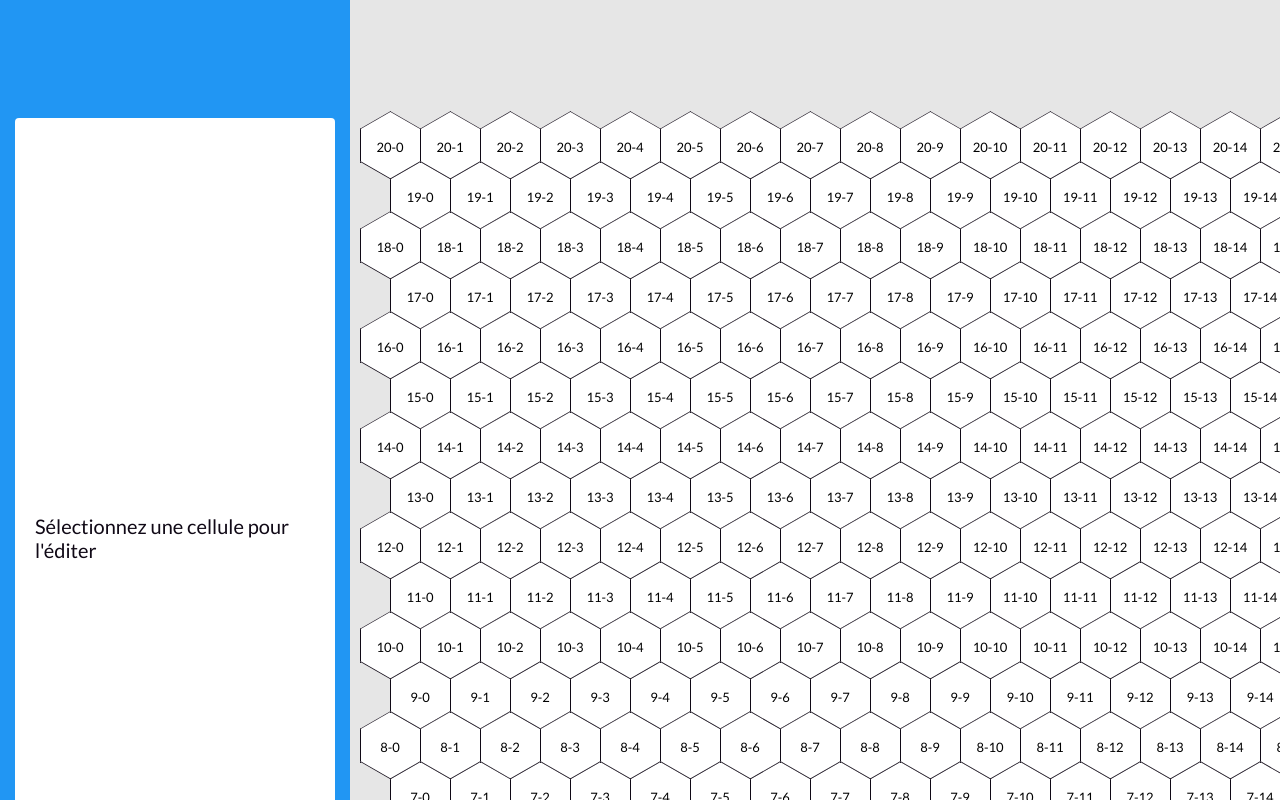
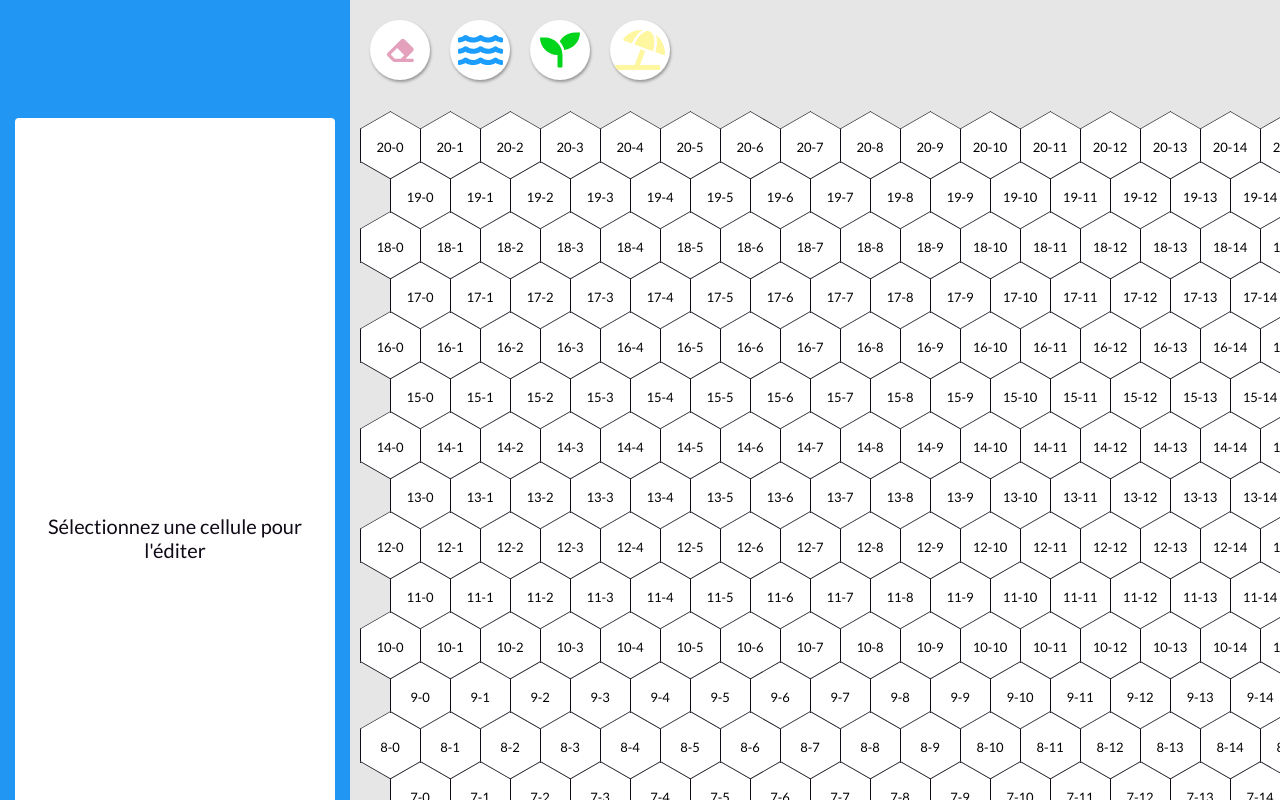
Before and after one commit to jmn69/web-map-editor, a React (Create React App) app: page / in a window 1280 px wide. Shown: the top 800 px of the page. Built offline with nearby package versions, Linux system fonts and the light colour scheme.

Commit message:
Toolbar field type buttons

```diff
--- a/package.json
+++ b/package.json
@@ -3,6 +3,9 @@
   "version": "0.1.0",
   "private": true,
   "dependencies": {
+    "@fortawesome/fontawesome-svg-core": "^1.2.0-14",
+    "@fortawesome/free-solid-svg-icons": "^5.1.0-11",
+    "@fortawesome/react-fontawesome": "^0.1.4",
     "prop-types": "^15.7.2",
     "react": "^16.11.0",
     "react-app-polyfill": "^1.0.4",
@@ -10,6 +13,7 @@
     "react-scripts": "3.2.0",
     "react-scroll": "^1.7.15",
     "react-select": "^3.0.8",
+    "react-tooltip": "^3.11.2",
     "styled-components": "^4.4.1"
   },
   "scripts": {
--- a/src/App.js
+++ b/src/App.js
@@ -1,4 +1,12 @@
 import React, { useState } from 'react';
+import { library } from '@fortawesome/fontawesome-svg-core';
+import {
+  faCircleNotch,
+  faWater,
+  faEraser,
+  faSeedling,
+  faUmbrellaBeach,
+} from '@fortawesome/free-solid-svg-icons';
 
 import {
   Container,
@@ -9,8 +17,12 @@ import {
   ContentWrapper,
   EditorContainer,
   MapInnerContainer,
+  ToolbarWrapper,
 } from './App.s';
 import Editor from './Editor';
+import Toolbar from './Toolbar';
+
+library.add(faCircleNotch, faWater, faEraser, faSeedling, faUmbrellaBeach);
 
 const VERTICAL_SPACE = 50;
 const HORIZONTAL_SPACE = 40;
@@ -70,7 +82,12 @@ export default () => {
           />
         </EditorContainer>
         <MapContainer>
-          <MapInnerContainer>{hexes}</MapInnerContainer>
+          <MapInnerContainer>
+            <ToolbarWrapper>
+              <Toolbar />
+            </ToolbarWrapper>
+            {hexes}
+          </MapInnerContainer>
         </MapContainer>
       </AppContainer>
     </Container>
--- a/src/App.s.js
+++ b/src/App.s.js
@@ -87,21 +87,21 @@ export const Hexagone = styled.div`
   background-color: ${props => selectBackgroundByFieldType(props.fieldType)};
 
   &:hover {
-    border-left: solid 1px ${props => props.theme.colors.primary};
-    border-right: solid 1px ${props => props.theme.colors.primary};
+    border-left: solid 1px ${props => props.theme.colors.accent};
+    border-right: solid 1px ${props => props.theme.colors.accent};
     z-index: 9999;
-    background-color: rgb(33, 150, 243);
-    opacity: 0.3;
+    background-color: rgb(255, 86, 19);
+    opacity: 0.4;
   }
 
   &:hover:before {
-    border-top: solid 1.4142px ${props => props.theme.colors.primary};
-    border-right: solid 1.4142px ${props => props.theme.colors.primary};
+    border-top: solid 1.4142px ${props => props.theme.colors.accent};
+    border-right: solid 1.4142px ${props => props.theme.colors.accent};
   }
 
   &:hover:after {
-    border-bottom: solid 1.4142px ${props => props.theme.colors.primary};
-    border-left: solid 1.4142px ${props => props.theme.colors.primary};
+    border-bottom: solid 1.4142px ${props => props.theme.colors.accent};
+    border-left: solid 1.4142px ${props => props.theme.colors.accent};
   }
 
   &:before {
@@ -130,3 +130,12 @@ export const ContentWrapper = styled.div`
   width: 60px;
   cursor: pointer;
 `;
+
+export const ToolbarWrapper = styled.div`
+  position: absolute;
+  top: 10px;
+  left: 0;
+  z-index: 20000;
+  height: 80px;
+  width: 100%;
+`;
--- a/src/Editor.s.js
+++ b/src/Editor.s.js
@@ -59,6 +59,7 @@ export const ContentContainer = styled.div`
 export const EmptyCellText = styled.span`
   font-size: 20px;
   color: ${props => props.theme.colors.black};
+  text-align: center;
 `;
 
 export const Gutter = styled.div`
--- /dev/null
+++ b/src/Toolbar.js
@@ -0,0 +1,70 @@
+import React from 'react';
+import { FontAwesomeIcon } from '@fortawesome/react-fontawesome';
+import ReactTooltip from 'react-tooltip';
+
+import Circle from 'common/components/Circle';
+
+import { Container, CircleWrapper } from './Toolbar.s';
+
+export default () => {
+  return (
+    <Container>
+      <CircleWrapper>
+        <Circle data-tip data-for='eraser' bg='white'>
+          <FontAwesomeIcon size='lg' color='#e4a1bb' icon='eraser' />
+        </Circle>
+      </CircleWrapper>
+      <CircleWrapper>
+        <Circle data-tip data-for='water' bg='white'>
+          <FontAwesomeIcon size='2x' color='#1C9EFF' icon='water' />
+        </Circle>
+      </CircleWrapper>
+      <CircleWrapper>
+        <Circle data-tip data-for='plain' bg='white'>
+          <FontAwesomeIcon size='2x' color='#00D41B' icon='seedling' />
+        </Circle>
+      </CircleWrapper>
+      <CircleWrapper>
+        <Circle data-tip data-for='sand' bg='white'>
+          <FontAwesomeIcon size='2x' color='#FFF6A0' icon='umbrella-beach' />
+        </Circle>
+      </CircleWrapper>
+      <ReactTooltip
+        className='menuTooltip'
+        id='eraser'
+        place='bottom'
+        type='dark'
+        effect='solid'
+      >
+        Réinitialise la cellule
+      </ReactTooltip>
+      <ReactTooltip
+        className='menuTooltip'
+        id='water'
+        place='bottom'
+        type='dark'
+        effect='solid'
+      >
+        Eau
+      </ReactTooltip>
+      <ReactTooltip
+        className='menuTooltip'
+        id='plain'
+        place='bottom'
+        type='dark'
+        effect='solid'
+      >
+        Plaine
+      </ReactTooltip>
+      <ReactTooltip
+        className='menuTooltip'
+        id='sand'
+        place='bottom'
+        type='dark'
+        effect='solid'
+      >
+        Désert
+      </ReactTooltip>
+    </Container>
+  );
+};
--- /dev/null
+++ b/src/Toolbar.s.js
@@ -0,0 +1,12 @@
+import styled from 'styled-components/macro';
+
+export const Container = styled.div`
+  display: flex;
+  height: 80px;
+  padding: 0 20px;
+  align-items: center;
+`;
+
+export const CircleWrapper = styled.div`
+  margin-right: 20px;
+`;
--- /dev/null
+++ b/src/common/components/Circle.js
@@ -0,0 +1,22 @@
+import styled from 'styled-components';
+
+export default styled.div`
+  background: ${props => (props.bg ? props.bg : props.theme.colors.darkGray)};
+  border-radius: 50%;
+  height: 60px;
+  padding: 2px;
+  display: flex;
+  color: ${props => (props.color ? props.color : props.theme.colors.white)};
+  justify-content: center;
+  align-items: center;
+  width: 60px;
+  font-size: ${props => props.theme.fontSizes.large};
+  box-shadow: 1px 2px 3px rgba(0, 0, 0, 0.35);
+  cursor: pointer;
+  box-sizing: border-box;
+  overflow: hidden;
+
+  &:hover {
+    border: 3px solid ${props => props.theme.colors.accentLight};
+  }
+`;
--- a/src/themes/styledTheme.js
+++ b/src/themes/styledTheme.js
@@ -1,7 +1,8 @@
 export default {
   colors: {
     primary: '#2196f3',
-    accent: '#4cd26d',
+    accent: '#ff5613',
+    accentLight: '#ff7741',
     grey: '#666666',
     lightGrey: '#e6e6e6',
     black: '#100916',
```
